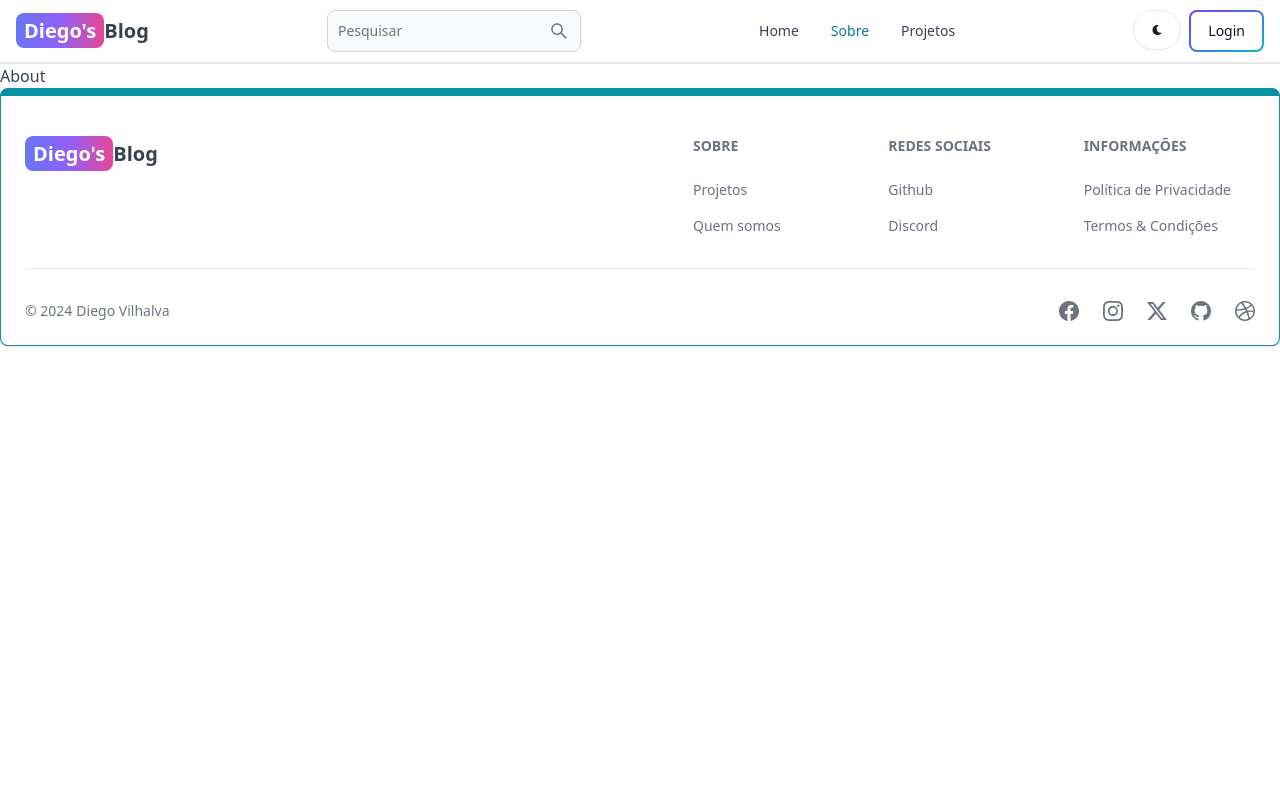
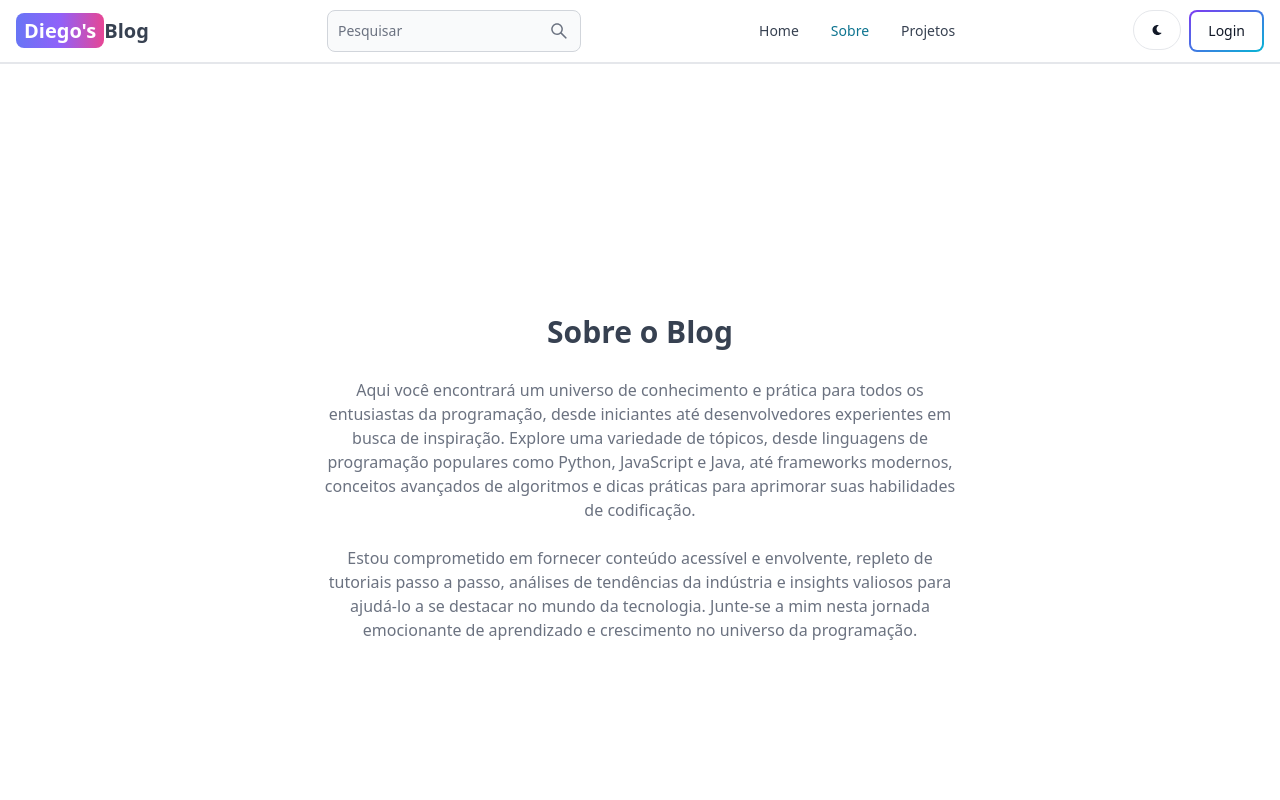
Before and after one commit to diegovilhalva/mern-blog, a React (Vite) app in the folder client/: page /about in a window 1280 px wide. Shown: the top 800 px of the page. Built offline with nearby package versions, Linux system fonts and the light colour scheme; no server answers.

Commit message:
complete about project page

```diff
--- a/client/src/pages/About.jsx
+++ b/client/src/pages/About.jsx
@@ -2,7 +2,20 @@
 
 const About = () => {
   return (
-    <div>About</div>
+    <div className="min-h-screen flex items-center justify-center flex-col gap-6">
+      <div className="max-w-2xl mx-auto p-3 text-center">
+        <div className="">
+          <h1 className="text-3xl font-semibold text-center my-7">Sobre  o Blog</h1>
+          <div className="text-md text-gray-500 flex flex-col gap-6">
+            <p>  Aqui você encontrará um universo de conhecimento e prática para todos os entusiastas da programação, desde iniciantes até desenvolvedores experientes em busca de inspiração. Explore uma variedade de tópicos, desde linguagens de programação populares como Python, JavaScript e Java, até frameworks modernos, conceitos avançados de algoritmos e dicas práticas para aprimorar suas habilidades de codificação.
+            </p>
+            <p>
+              Estou comprometido em fornecer conteúdo acessível e envolvente, repleto de tutoriais passo a passo, análises de tendências da indústria e insights valiosos para ajudá-lo a se destacar no mundo da tecnologia. Junte-se a mim nesta jornada emocionante de aprendizado e crescimento no universo da programação.
+            </p>
+          </div>
+        </div>
+      </div>
+    </div>
   )
 }
 
--- a/client/src/pages/Projects.jsx
+++ b/client/src/pages/Projects.jsx
@@ -1,8 +1,14 @@
 
-
+import CallToAction from "../components/CallToAction"
 const Projects = () => {
   return (
-    <div>Projects</div>
+    <div className="min-h-screen max-w-2xl mx-auto flex justify-center items-center p-3 flex-col ">
+      <h1 className="text-3xl font-semibold">Projetos</h1>
+      <p className="text-md text-gray-500 mb-3">
+        Descubra um mundo de oportunidades criativas e desafios estimulantes no nosso link para projetos de programação! Navegue por uma coleção diversificada de ideias e inspirações para seus próximos projetos de codificação, desde aplicativos simples até sistemas complexos. Explore recursos úteis, tutoriais detalhados e exemplos de código para ajudá-lo a dar vida às suas ideias. Esteja você procurando aprimorar suas habilidades, colaborar com outros desenvolvedores ou simplesmente se aventurar em novos territórios de programação, nosso link é o ponto de partida perfeito para sua jornada criativa. Pronto para começar a transformar suas ideias em realidade? Clique agora e mergulhe em um mundo de possibilidades infinitas!
+        </p>
+        <CallToAction/>
+    </div>
   )
 }
 
```
